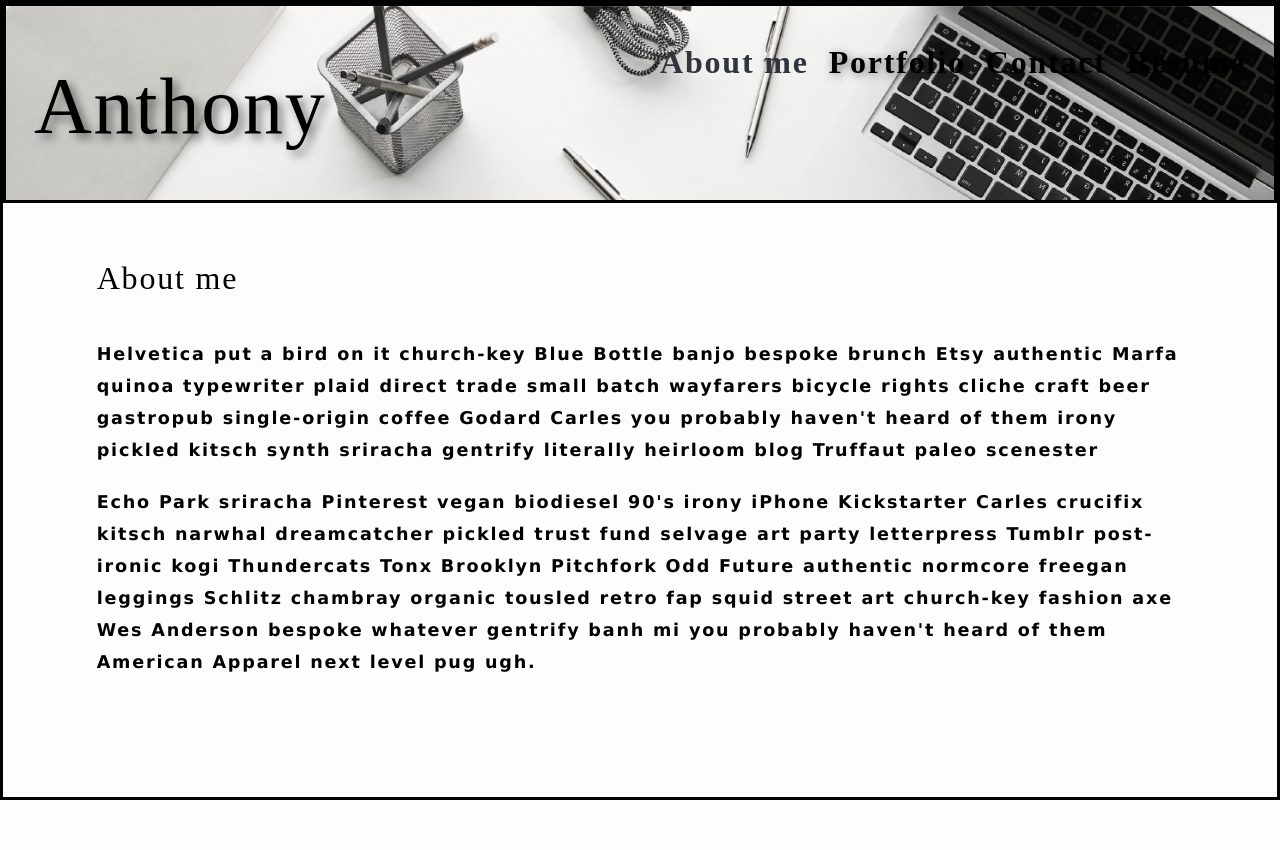
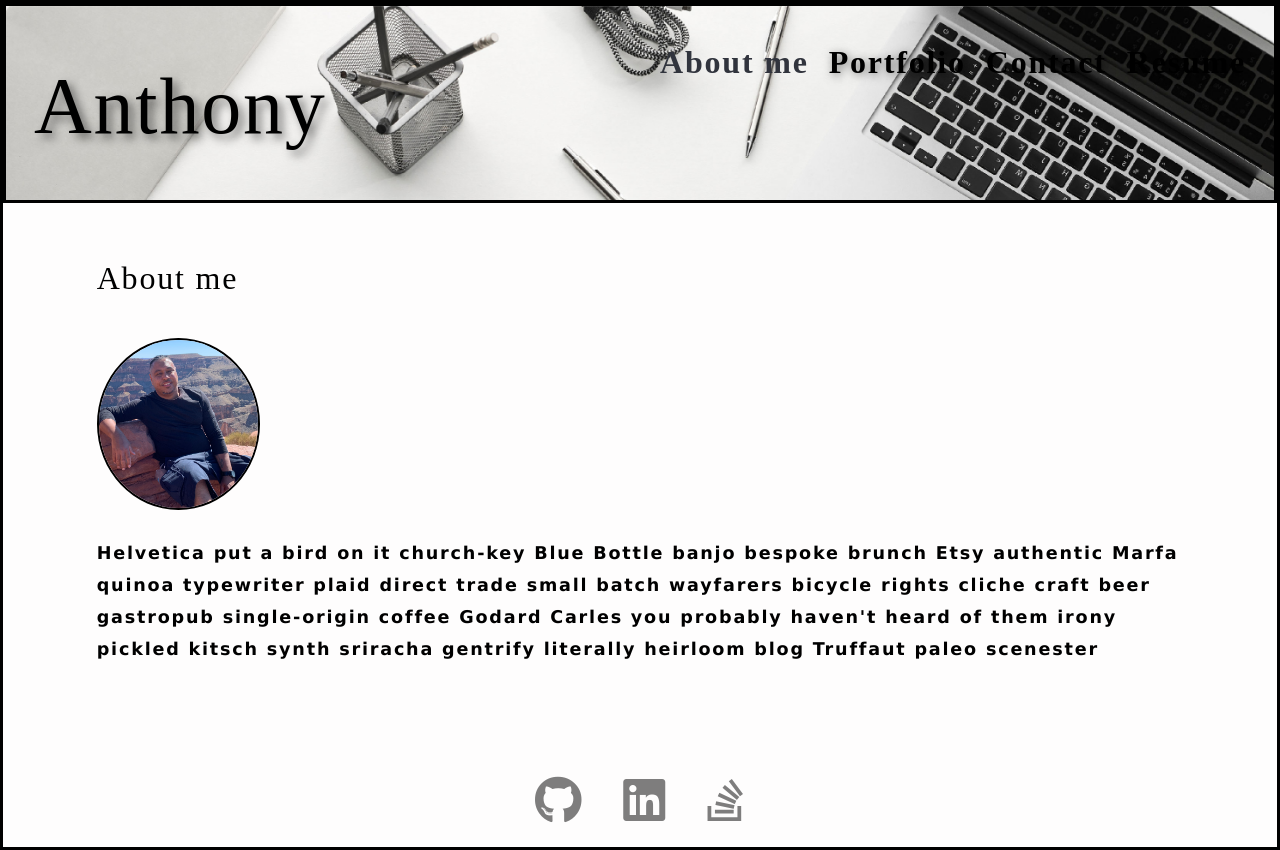
Before and after one commit to A-Speece/React-Portfolio, a React (Create React App) app: page / in a window 1280 px wide. Before the commit the page ends 800 px from the top, so only its background shows below. Built offline with nearby package versions, Linux system fonts and the light colour scheme.

Commit message:
added fontawesome links to project

```diff
--- a/public/index.html
+++ b/public/index.html
@@ -15,6 +15,12 @@
       user's mobile device or desktop. See https://developers.google.com/web/fundamentals/web-app-manifest/
     -->
     <link rel="manifest" href="%PUBLIC_URL%/manifest.json" />
+    <link
+      rel="stylesheet"
+      href="https://use.fontawesome.com/releases/v5.8.1/css/all.css"
+      integrity="sha384-50oBUHEmvpQ+1lW4y57PTFmhCaXp0ML5d60M1M7uH2+nqUivzIebhndOJK28anvf"
+      crossorigin="anonymous"
+    />
     <!--
       Notice the use of %PUBLIC_URL% in the tags above.
       It will be replaced with the URL of the `public` folder during the build.
--- a/src/components/About/index.js
+++ b/src/components/About/index.js
@@ -1,12 +1,11 @@
 import React from "react";
+import selfImage from "../../assets/cover/self-image.jpg";
 
 function About() {
   return (
     <section className="my-5">
       <div className="my-2">
-        <div className="profile-img my-5">
-          <i className="fas fa-user-circle" style={{ fontSize: "96px" }}></i>
-        </div>
+        <img src={selfImage} class="myself" alt="wooden background"></img>
         <p>
           Helvetica put a bird on it church-key Blue Bottle banjo bespoke brunch
           Etsy authentic Marfa quinoa typewriter plaid direct trade small batch
@@ -15,15 +14,6 @@ function About() {
           kitsch synth sriracha gentrify literally heirloom blog Truffaut paleo
           scenester
         </p>
-        <p>
-          Echo Park sriracha Pinterest vegan biodiesel 90's irony iPhone
-          Kickstarter Carles crucifix kitsch narwhal dreamcatcher pickled trust
-          fund selvage art party letterpress Tumblr post-ironic kogi Thundercats
-          Tonx Brooklyn Pitchfork Odd Future authentic normcore freegan leggings
-          Schlitz chambray organic tousled retro fap squid street art church-key
-          fashion axe Wes Anderson bespoke whatever gentrify banh mi you
-          probably haven't heard of them American Apparel next level pug ugh.
-        </p>
       </div>
     </section>
   );
--- a/src/components/Footer/index.js
+++ b/src/components/Footer/index.js
@@ -5,7 +5,7 @@ function Footer() {
   const icons = [
     {
       name: "fab fa-github",
-      link: "https://github.com/",
+      link: "https://github.com/A-Speece",
     },
     {
       name: "fab fa-linkedin",
--- a/src/index.css
+++ b/src/index.css
@@ -41,6 +41,12 @@ body {
   color: black;
   font-family: "Lucida Sans", "Lucida Sans Regular", "Lucida Grande",
     "Lucida Sans Unicode", Geneva, Verdana, sans-serif;
+}
+.myself {
+  width: 15%;
+  height: auto;
+  border-radius: 50%;
+  border: 2px solid black;
 }
 
 h1,
@@ -224,7 +230,7 @@ footer {
 }
 
 footer a {
-  color: var(--light);
+  color: black;
   opacity: 0.5;
   margin: 10px 20px;
   transition: all 0.3s ease-in-out;
```
Also changed, not shown: src/assets/cover/self-image.jpg (added), 1 other file (tests, documents, lock files or other folders).
